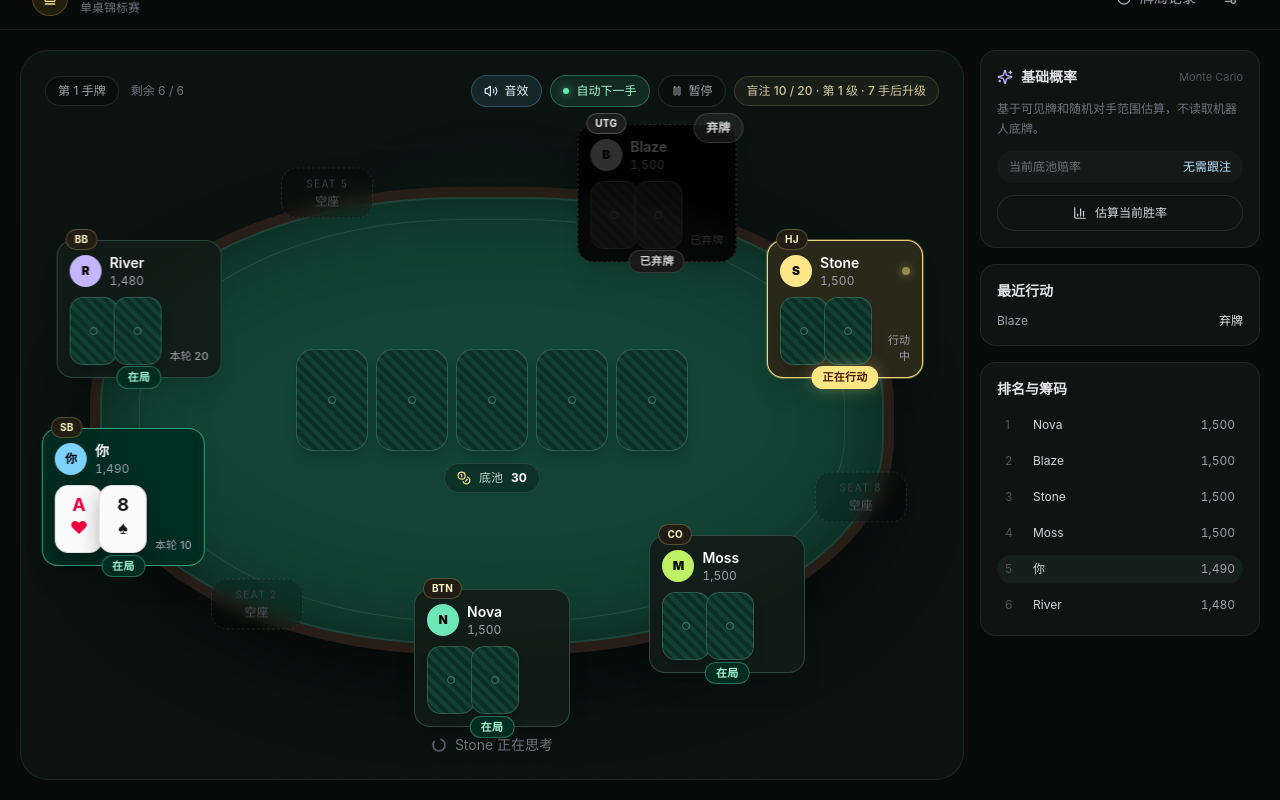
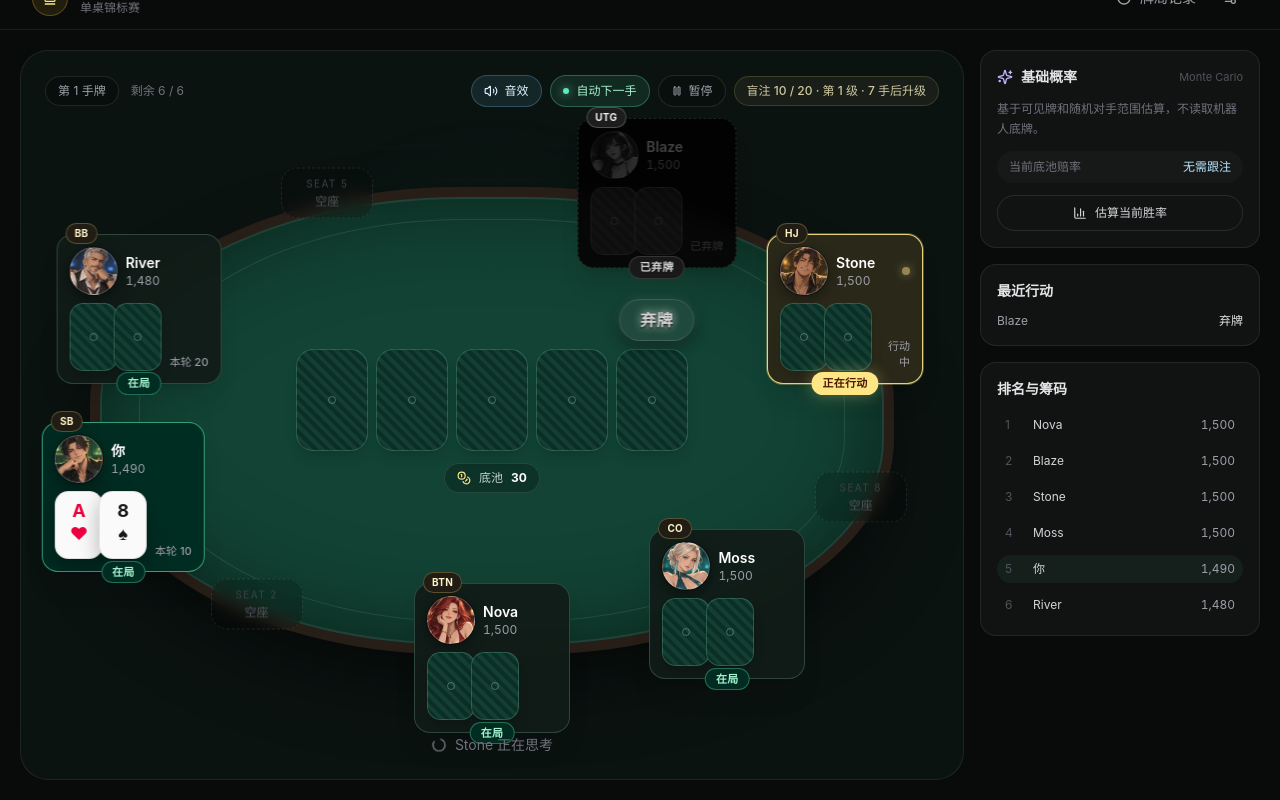
Before and after one commit to dannykkg/rivercraft-poker, a React (Vite) app in the folder web/: page / in a window 1280 px wide. Both pictures are taken after a click on the button "开始锦标赛". Shown: the part 34-834 px from the top of the page. Built offline with nearby package versions, Linux system fonts and the light colour scheme.

Commit message:
feat: emphasize player actions and add avatars

```diff
--- a/web/app/globals.css
+++ b/web/app/globals.css
@@ -144,10 +144,35 @@ a {
   45%, 100% { transform: translateY(-9px); }
 }
 
+@keyframes player-action-reveal {
+  0% {
+    opacity: 0;
+    filter: brightness(2.4) blur(3px);
+    transform: translateX(-50%) translateY(-8px) scale(.78);
+    box-shadow: 0 0 0 rgba(255, 255, 255, 0);
+  }
+  45% {
+    opacity: 1;
+    filter: brightness(1.7) blur(0);
+    transform: translateX(-50%) translateY(0) scale(1.1);
+    box-shadow: 0 0 12px rgba(255, 255, 255, .72), 0 0 30px rgba(110, 231, 183, .68);
+  }
+  100% {
+    opacity: 1;
+    filter: brightness(1);
+    transform: translateX(-50%) translateY(0) scale(1);
+    box-shadow: 0 5px 16px rgba(0, 0, 0, .48), 0 0 12px rgba(255, 255, 255, .12);
+  }
+}
+
 .settlement-enter { animation: settlement-enter 280ms ease-out both; }
 .board-card-deal { animation: board-card-deal 360ms cubic-bezier(.2,.8,.2,1) both; }
 .winner-seat { animation: winner-seat 1.25s ease-in-out infinite; }
 .best-hand-card { animation: best-hand-card 480ms cubic-bezier(.2,.8,.2,1) both; }
+.player-action-badge {
+  animation: player-action-reveal 640ms cubic-bezier(.18,.88,.24,1.25) both;
+  text-shadow: 0 1px 2px rgba(0, 0, 0, .9), 0 0 10px currentColor;
+}
 .chip-result-win,
 .chip-result-loss,
 .chip-result-even {
@@ -166,6 +191,7 @@ a {
   .board-card-deal,
   .winner-seat,
   .best-hand-card,
+  .player-action-badge,
   .chip-result-win,
   .chip-result-loss,
   .chip-result-even {
--- a/web/src/app/PokerApp.tsx
+++ b/web/src/app/PokerApp.tsx
@@ -133,6 +133,12 @@ const readAutoNextHand = (): boolean => localStorage.getItem("rivercraft-auto-ne
 const readSoundEnabled = (): boolean => localStorage.getItem("rivercraft-sound-enabled") !== "false";
 
 const formatChips = (value: number): string => new Intl.NumberFormat("zh-CN").format(value);
+const avatarAtlasUrl = `${import.meta.env.BASE_URL}assets/player-avatars-v1.jpg`;
+const avatarIndexForPlayer = (playerId: string): number => {
+  if (playerId === HERO_ID) return 0;
+  const parsed = Number(playerId.replace("bot-", ""));
+  return Number.isInteger(parsed) ? Math.max(1, Math.min(8, parsed)) : 0;
+};
 const handNameLabel = (name?: string): string => ({
   "High Card": "高牌",
   Pair: "一对",
@@ -173,6 +179,23 @@ const CardFace = ({ card, hidden = false, small = false, highlighted = false, di
   );
 };
 
+const PlayerAvatar = ({ playerId, name, seat, className = "" }: { playerId: string; name: string; seat: number; className?: string }) => {
+  const index = avatarIndexForPlayer(playerId);
+  const column = index % 3;
+  const row = Math.floor(index / 3);
+  return <span
+    role="img"
+    aria-label={`${name}的头像`}
+    style={{
+      backgroundColor: playerAccent[seat],
+      backgroundImage: `url(${avatarAtlasUrl})`,
+      backgroundPosition: `${column * 50}% ${row * 50}%`,
+      backgroundSize: "300% 300%",
+    }}
+    className={`inline-block shrink-0 rounded-full border border-white/20 bg-cover shadow-[0_4px_14px_rgba(0,0,0,.4)] ${className}`}
+  />;
+};
+
 const Header = ({ onHistory, onSetup, gameActive }: { onHistory: () => void; onSetup: () => void; gameActive: boolean }) => (
   <header className="flex h-16 items-center justify-between border-b border-white/8 px-4 sm:px-6 lg:px-8">
     <button className="flex items-center gap-3 text-left" onClick={onSetup}>
@@ -196,8 +219,8 @@ const PreviewTable = ({ players, startingStack }: { players: PlayerConfig[]; sta
       <div className="absolute inset-0 grid place-items-center text-center"><div><Trophy className="mx-auto mb-3 size-7 text-amber-200/80" /><p className="text-xs font-semibold uppercase tracking-[0.24em] text-emerald-100/55">Starting chips</p><p className="mt-1 text-2xl font-semibold text-white">{formatChips(startingStack * players.length)}</p></div></div>
       {tableSeats.map((player, visualSeat) => {
         const position = TABLE_SEAT_POSITIONS[visualSeat];
-        return player ? <div key={player.id} data-table-seat={visualSeat + 1} style={{ left: `${position.left}%`, top: `${position.top}%` }} className={`absolute flex min-w-[108px] -translate-x-1/2 -translate-y-1/2 items-center gap-2 rounded-2xl border px-2.5 py-2 shadow-xl backdrop-blur sm:min-w-[122px] sm:px-3 sm:py-2.5 ${player.kind === "human" ? "border-emerald-300/45 bg-emerald-950/95" : "border-white/10 bg-[#111816]/95"}`}>
-          <span style={{ background: playerAccent[player.seat] }} className="grid size-7 shrink-0 place-items-center rounded-full text-[10px] font-black text-zinc-950">{player.name.slice(0, 1)}</span>
+        return player ? <div key={player.id} data-table-seat={visualSeat + 1} style={{ left: `${position.left}%`, top: `${position.top}%` }} className={`absolute flex min-w-[118px] -translate-x-1/2 -translate-y-1/2 items-center gap-2 rounded-2xl border px-2.5 py-2 shadow-xl backdrop-blur sm:min-w-[136px] sm:px-3 sm:py-2.5 ${player.kind === "human" ? "border-emerald-300/45 bg-emerald-950/95" : "border-white/10 bg-[#111816]/95"}`}>
+          <PlayerAvatar playerId={player.id} name={player.name} seat={player.seat} className="size-10 sm:size-11" />
           <span><span className="block max-w-16 truncate text-xs font-semibold text-white">{player.name}</span><span className="block text-[11px] tabular-nums text-zinc-400">{formatChips(startingStack)}</span></span>
         </div> : <div key={`empty-${visualSeat}`} data-table-seat={visualSeat + 1} style={{ left: `${position.left}%`, top: `${position.top}%` }} className="absolute min-w-[88px] -translate-x-1/2 -translate-y-1/2 rounded-2xl border border-dashed border-white/10 bg-black/15 px-3 py-2 text-center text-[11px] text-zinc-600 backdrop-blur-sm">空座</div>;
       })}
@@ -359,11 +382,11 @@ const GameTable = ({ state, onAction, onNextHand, onEquity, onTogglePause, onRes
                   : "border-emerald-300/35 bg-emerald-950 text-emerald-200";
           return <div key={player.id} data-table-seat={visualSeat + 1} data-player-id={player.id} data-seat-state={seatState} style={{ left: `${position.left}%`, top: `${position.top}%` }} className={`absolute min-w-[132px] -translate-x-1/2 -translate-y-1/2 rounded-2xl border p-2.5 shadow-xl backdrop-blur transition sm:min-w-[156px] sm:p-3 ${winner ? "winner-seat border-amber-200/80 bg-[#2a2515] shadow-[0_0_34px_rgba(253,230,138,.32)] ring-2 ring-amber-200/30" : displayEliminated ? "border-dashed border-zinc-800 bg-[#080a09]/80 grayscale shadow-none" : player.folded ? "border-dashed border-zinc-600/40 bg-black/85 grayscale shadow-none" : isCurrent ? "border-amber-200/90 bg-[#292819] shadow-[0_0_32px_rgba(253,230,138,.28)] ring-1 ring-amber-200/30" : isHero ? "border-emerald-300/60 bg-emerald-950/95 shadow-[0_0_22px_rgba(52,211,153,.12)]" : "border-emerald-200/20 bg-[#111c18]/95 shadow-[0_12px_30px_rgba(0,0,0,.35)]"}`}>
             {positionLabel && <span className="absolute -top-3 left-2 rounded-full border border-amber-200/25 bg-[#211d14] px-2 py-0.5 text-[10px] font-bold tracking-wide text-amber-100">{positionLabel}</span>}
-            {latestAction && action && <span className={`absolute -right-2 -top-3 rounded-full border px-2.5 py-1 text-[11px] font-bold shadow-lg sm:px-3 sm:py-1.5 sm:text-xs ${actionBadgeStyle(action)}`}>{actionBadgeLabel(latestAction)}</span>}
+            {latestAction && action && !(isComplete && settlementPhase === "payout") && <span key={latestAction.id} data-player-action={player.id} className={`player-action-badge pointer-events-none absolute left-1/2 top-full z-30 mt-7 min-w-max rounded-full border px-4 py-1.5 text-sm font-black tracking-wide sm:mt-8 sm:px-5 sm:py-2 sm:text-base ${actionBadgeStyle(action)}`}>{actionBadgeLabel(latestAction)}</span>}
             {isComplete && settlementPhase === "payout" && participated && <span data-player-result={player.id} className={`pointer-events-none absolute z-20 whitespace-nowrap text-base font-black sm:text-xl ${RESULT_BADGE_POSITIONS[visualSeat]} ${netResult > 0 ? "chip-result-win" : netResult < 0 ? "chip-result-loss" : "chip-result-even"}`}>{netResult > 0 ? `净赢 +${formatChips(netResult)}` : netResult < 0 ? `净输 −${formatChips(Math.abs(netResult))}` : "持平 0"}</span>}
             <span className={`absolute -bottom-3 left-1/2 -translate-x-1/2 whitespace-nowrap rounded-full border px-2.5 py-0.5 text-[10px] font-bold tracking-wide sm:text-[11px] ${seatStatusStyle}`}>{seatStatus}</span>
             <div className={winner ? "opacity-100" : muckedCardsRevealed ? "opacity-80" : displayEliminated ? "opacity-20" : player.folded ? "opacity-25" : "opacity-100"}>
-              <div className="flex items-center gap-2"><span style={{ background: playerAccent[player.seat] }} className="grid size-7 shrink-0 place-items-center rounded-full text-[10px] font-black text-zinc-950 sm:size-8 sm:text-xs">{player.name.slice(0, 1)}</span><span className="min-w-0 flex-1"><span className="block truncate text-xs font-semibold text-white sm:text-sm">{player.name}</span><span className="block text-[11px] tabular-nums text-zinc-400 sm:text-xs">{displayEliminated ? "已淘汰" : formatChips(visibleStack(player.id, player.stack))}</span></span>{isCurrent && <span className="size-2 animate-pulse rounded-full bg-amber-200 shadow-[0_0_10px_rgba(253,230,138,.9)]" />}</div>
+              <div className="flex items-center gap-2"><PlayerAvatar playerId={player.id} name={player.name} seat={player.seat} className="size-11 ring-1 ring-black/35 sm:size-12" /><span className="min-w-0 flex-1"><span className="block truncate text-xs font-semibold text-white sm:text-sm">{player.name}</span><span className="block text-[11px] tabular-nums text-zinc-400 sm:text-xs">{displayEliminated ? "已淘汰" : formatChips(visibleStack(player.id, player.stack))}</span></span>{isCurrent && <span className="size-2 animate-pulse rounded-full bg-amber-200 shadow-[0_0_10px_rgba(253,230,138,.9)]" />}</div>
               <div className="mt-2 flex items-end justify-between gap-2"><div className="flex -space-x-1">{player.holeCards ? player.holeCards.map((card) => <CardFace key={card} card={card} small highlighted={showBestFive && Boolean(winner?.bestFive) && playerBestCards.has(card)} dimmed={showBestFive && (!winner || !playerBestCards.has(card))} />) : [0, 1].map((card) => <CardFace key={card} hidden small />)}</div><div className="text-right text-[11px] font-medium text-zinc-400">{displayEliminated ? "离桌" : player.folded ? "已弃牌" : player.allIn ? runoutPending ? "跑马中" : "全下" : player.streetContribution ? `本轮 ${formatChips(player.streetContribution)}` : isCurrent ? "行动中" : runoutPending ? "摊牌中" : ""}</div></div>
             </div>
           </div>;
```
Also changed, not shown: web/public/assets/player-avatars-v1.jpg (added).
